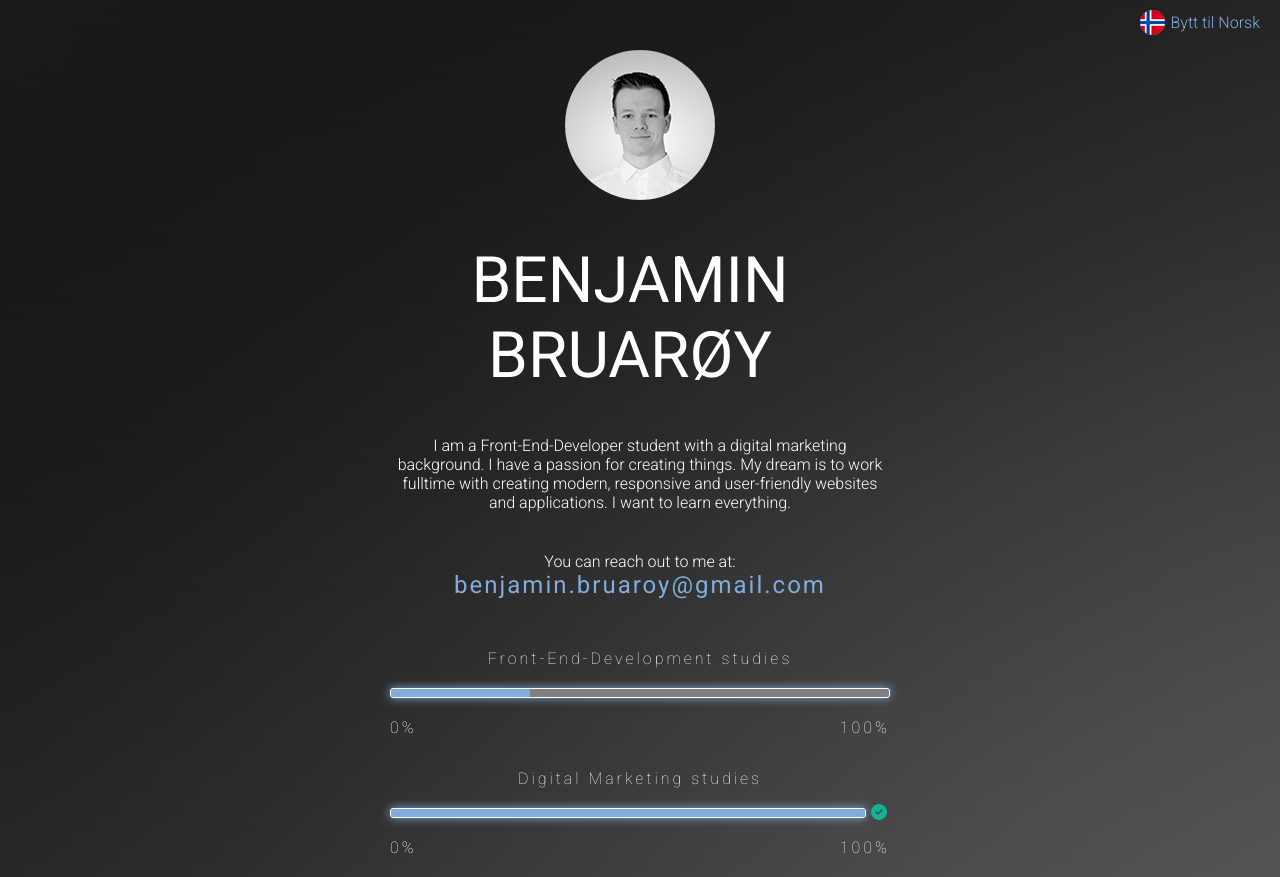
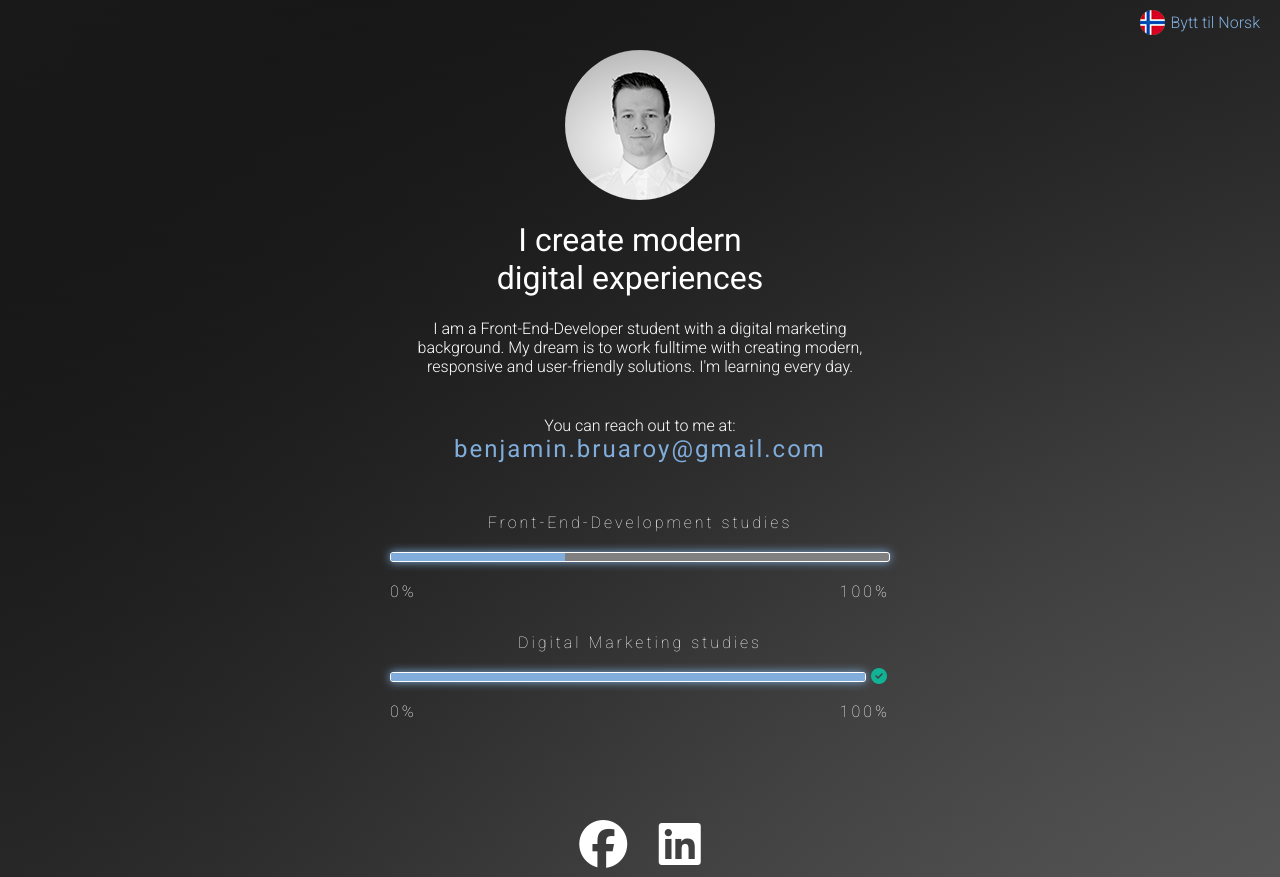
Before and after one commit to Hyggesen/benbru.no, a plain HTML site: page index.html in a window 1280 px wide. Shown: the top 877 px of the page. Drawn offline with Linux system fonts and the light colour scheme.

Commit message:
changes to header

```diff
--- a/index.html
+++ b/index.html
@@ -31,13 +31,16 @@
       src="/profilbilde2.png"
       alt="Picture of Benjamin Bruarøy"
     />
-    <h1>Benjamin<br />Bruarøy</h1>
+    <h1>
+      I create modern<br />
+      digital experiences
+    </h1>
+
     <div class="body-text">
       <p class="intro">
         I am a Front-End-Developer student with a digital marketing background.
-        I have a passion for creating things. My dream is to work fulltime with
-        creating modern, responsive and user-friendly websites and applications.
-        I want to learn everything.
+        My dream is to work fulltime with creating modern, responsive and
+        user-friendly solutions. I'm learning every day.
       </p>
 
       <p class="intro2">You can reach out to me at:</p>
--- a/styles.css
+++ b/styles.css
@@ -43,8 +43,7 @@ img {
 }
 h1 {
   color: white;
-  text-transform: uppercase;
-  font-size: 4em;
+  font-size: 2em;
   font-weight: 400;
   padding-right: 20px;
 }
@@ -101,7 +100,7 @@ h1 {
 }
 
 .frontend {
-  width: 28%;
+  width: 35%;
 }
 
 .dm {
```
